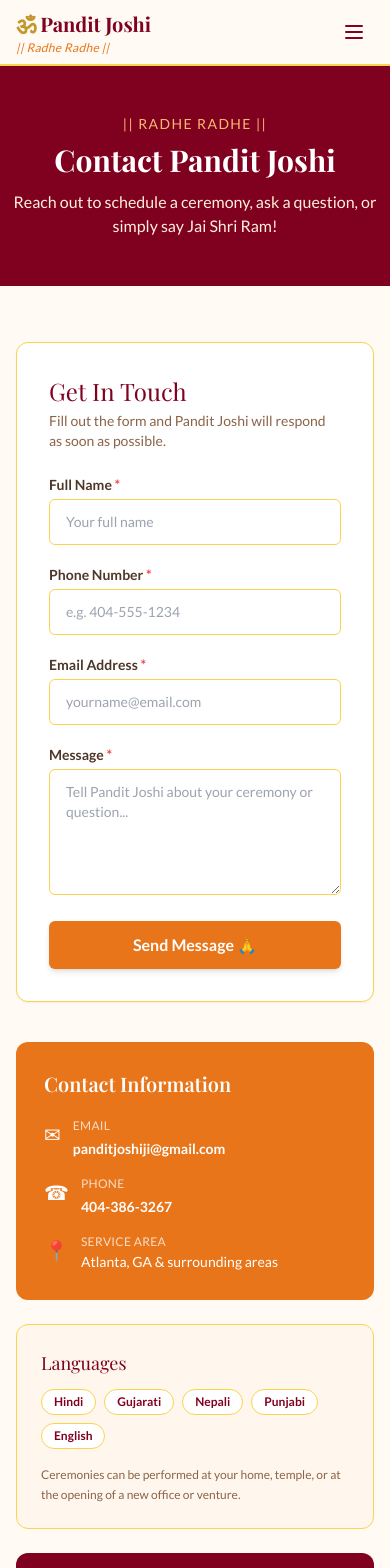
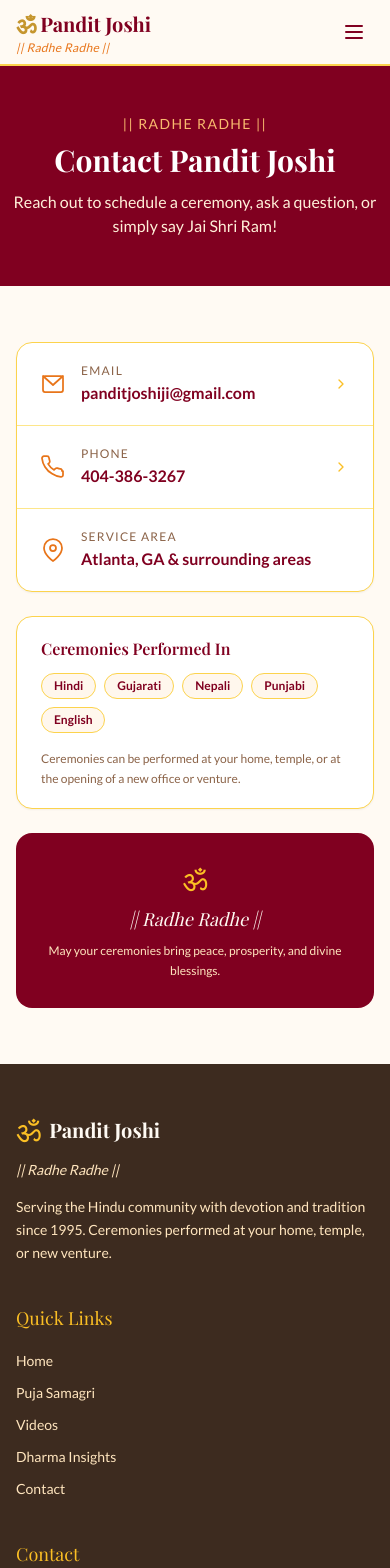
Before and after one commit to Joshi004/PanditJoshi, a React (Vite) app: page /PanditJoshi/contact in a window 390 px wide. Shown: the top 1568 px of the page. Built offline with nearby package versions, Linux system fonts and the light colour scheme; a web font is replaced by a local one.

Commit message:
Refactor BlogCard component to include FeaturedBlogCard; enhance styling and structure across various components including VideoCard, PujaSamagriAccordion, and Contact page. Remove ContactForm component and update Contact page layout for improved user experience.

```diff
--- a/src/components/ContactForm.jsx
+++ /dev/null
@@ -1,141 +0,0 @@
-import { useState } from 'react'
-
-const initialForm = { name: '', phone: '', email: '', message: '' }
-
-function validate(form) {
-  const errors = {}
-  if (!form.name.trim()) errors.name = 'Name is required.'
-  if (!form.phone.trim()) {
-    errors.phone = 'Phone number is required.'
-  } else if (!/^[\d\s\-\+\(\)]{7,15}$/.test(form.phone.trim())) {
-    errors.phone = 'Please enter a valid phone number.'
-  }
-  if (!form.email.trim()) {
-    errors.email = 'Email address is required.'
-  } else if (!/^[^\s@]+@[^\s@]+\.[^\s@]+$/.test(form.email)) {
-    errors.email = 'Please enter a valid email address.'
-  }
-  if (!form.message.trim()) errors.message = 'Message is required.'
-  return errors
-}
-
-export default function ContactForm() {
-  const [form, setForm] = useState(initialForm)
-  const [errors, setErrors] = useState({})
-  const [submitted, setSubmitted] = useState(false)
-
-  const handleChange = (e) => {
-    setForm((prev) => ({ ...prev, [e.target.name]: e.target.value }))
-    if (errors[e.target.name]) {
-      setErrors((prev) => ({ ...prev, [e.target.name]: undefined }))
-    }
-  }
-
-  const handleSubmit = (e) => {
-    e.preventDefault()
-    const errs = validate(form)
-    if (Object.keys(errs).length > 0) {
-      setErrors(errs)
-      return
-    }
-    setSubmitted(true)
-    setForm(initialForm)
-    setErrors({})
-  }
-
-  if (submitted) {
-    return (
-      <div className="flex flex-col items-center justify-center py-16 text-center">
-        <span className="text-5xl mb-4">🙏</span>
-        <h3 className="font-heading text-2xl text-maroon-800 mb-2">Message Received!</h3>
-        <p className="font-body text-brown-700 text-base mb-6 max-w-sm">
-          Thank you for reaching out. Pandit Joshi will get back to you shortly.
-        </p>
-        <p className="font-heading text-xl text-saffron-500 italic">|| Radhe Radhe ||</p>
-        <button
-          onClick={() => setSubmitted(false)}
-          className="mt-6 text-sm text-brown-600 hover:text-maroon-800 underline font-body"
-        >
-          Send another message
-        </button>
-      </div>
-    )
-  }
-
-  const fieldClass = (name) =>
-    `w-full px-4 py-3 rounded-md border font-body text-sm text-brown-900 bg-white focus:outline-none focus:ring-2 focus:ring-saffron-400 transition-colors ${
-      errors[name] ? 'border-red-400' : 'border-gold-300'
-    }`
-
-  return (
-    <form onSubmit={handleSubmit} noValidate className="space-y-5">
-      {/* Name */}
-      <div>
-        <label className="block font-body text-sm font-semibold text-brown-800 mb-1">
-          Full Name <span className="text-red-500">*</span>
-        </label>
-        <input
-          type="text"
-          name="name"
-          value={form.name}
-          onChange={handleChange}
-          placeholder="Your full name"
-          className={fieldClass('name')}
-        />
-        {errors.name && <p className="text-red-500 text-xs mt-1">{errors.name}</p>}
-      </div>
-
-      {/* Phone */}
-      <div>
-        <label className="block font-body text-sm font-semibold text-brown-800 mb-1">
-          Phone Number <span className="text-red-500">*</span>
-        </label>
-        <input
-          type="tel"
-          name="phone"
-          value={form.phone}
-          onChange={handleChange}
-          placeholder="e.g. 404-555-1234"
-          className={fieldClass('phone')}
-        />
-        {errors.phone && <p className="text-red-500 text-xs mt-1">{errors.phone}</p>}
-      </div>
-
-      {/* Email */}
-      <div>
-        <label className="block font-body text-sm font-semibold text-brown-800 mb-1">
-          Email Address <span className="text-red-500">*</span>
-        </label>
-        <input
-          type="email"
-          name="email"
-          value={form.email}
-          onChange={handleChange}
-          placeholder="yourname@email.com"
-          className={fieldClass('email')}
-        />
-        {errors.email && <p className="text-red-500 text-xs mt-1">{errors.email}</p>}
-      </div>
-
-      {/* Message */}
-      <div>
-        <label className="block font-body text-sm font-semibold text-brown-800 mb-1">
-          Message <span className="text-red-500">*</span>
-        </label>
-        <textarea
-          name="message"
-          value={form.message}
-          onChange={handleChange}
-          rows={5}
-          placeholder="Tell Pandit Joshi about your ceremony or question..."
-          className={fieldClass('message')}
-        />
-        {errors.message && <p className="text-red-500 text-xs mt-1">{errors.message}</p>}
-      </div>
-
-      <button type="submit" className="btn-primary w-full text-center text-base">
-        Send Message 🙏
-      </button>
-    </form>
-  )
-}
--- a/src/pages/Contact.jsx
+++ b/src/pages/Contact.jsx
@@ -1,4 +1,30 @@
-import ContactForm from '../components/ContactForm'
+const languages = ['Hindi', 'Gujarati', 'Nepali', 'Punjabi', 'English']
+
+function EnvelopeIcon() {
+  return (
+    <svg xmlns="http://www.w3.org/2000/svg" viewBox="0 0 24 24" fill="none" stroke="currentColor" strokeWidth="1.75" strokeLinecap="round" strokeLinejoin="round" className="w-6 h-6 flex-shrink-0">
+      <rect x="2" y="4" width="20" height="16" rx="2" />
+      <polyline points="2,4 12,13 22,4" />
+    </svg>
+  )
+}
+
+function PhoneIcon() {
+  return (
+    <svg xmlns="http://www.w3.org/2000/svg" viewBox="0 0 24 24" fill="none" stroke="currentColor" strokeWidth="1.75" strokeLinecap="round" strokeLinejoin="round" className="w-6 h-6 flex-shrink-0">
+      <path d="M22 16.92v3a2 2 0 0 1-2.18 2 19.79 19.79 0 0 1-8.63-3.07A19.5 19.5 0 0 1 4.07 12a19.79 19.79 0 0 1-3.07-8.67A2 2 0 0 1 3 1.18h3a2 2 0 0 1 2 1.72 12.84 12.84 0 0 0 .7 2.81 2 2 0 0 1-.45 2.11L7.09 8.91a16 16 0 0 0 6 6l1.27-1.27a2 2 0 0 1 2.11-.45 12.84 12.84 0 0 0 2.81.7A2 2 0 0 1 21 16h1z" />
+    </svg>
+  )
+}
+
+function MapPinIcon() {
+  return (
+    <svg xmlns="http://www.w3.org/2000/svg" viewBox="0 0 24 24" fill="none" stroke="currentColor" strokeWidth="1.75" strokeLinecap="round" strokeLinejoin="round" className="w-6 h-6 flex-shrink-0">
+      <path d="M21 10c0 7-9 13-9 13s-9-6-9-13a9 9 0 0 1 18 0z" />
+      <circle cx="12" cy="10" r="3" />
+    </svg>
+  )
+}
 
 export default function Contact() {
   return (
@@ -17,92 +43,91 @@ export default function Contact() {
       </div>
 
       {/* Content */}
-      <div className="max-w-5xl mx-auto px-4 sm:px-6 lg:px-8 py-14">
-        <div className="grid grid-cols-1 lg:grid-cols-5 gap-10">
-          {/* Form — takes 3 cols */}
-          <div className="lg:col-span-3 bg-white border border-gold-300 rounded-xl shadow-sm p-8">
-            <h2 className="font-heading text-2xl text-maroon-800 mb-1">Get In Touch</h2>
-            <p className="font-body text-sm text-brown-600 mb-6">
-              Fill out the form and Pandit Joshi will respond as soon as possible.
+      <div className="max-w-lg mx-auto px-4 sm:px-6 py-14 flex flex-col gap-6">
+
+        {/* Contact Action Card */}
+        <div className="bg-white border border-gold-300 rounded-2xl shadow-sm overflow-hidden">
+          {/* Email */}
+          <a
+            href="mailto:panditjoshiji@gmail.com"
+            className="flex items-center gap-4 px-6 py-5 text-maroon-800 hover:bg-saffron-50 transition-colors duration-200 group border-b border-gold-200"
+          >
+            <span className="text-saffron-500 group-hover:text-saffron-600 transition-colors">
+              <EnvelopeIcon />
+            </span>
+            <div className="flex-1 min-w-0">
+              <p className="font-body text-xs uppercase tracking-widest text-brown-600 mb-0.5">Email</p>
+              <p className="font-body text-base font-semibold text-maroon-800 group-hover:text-saffron-600 transition-colors truncate">
+                panditjoshiji@gmail.com
               </p>
-            <ContactForm />
+            </div>
+            <svg xmlns="http://www.w3.org/2000/svg" viewBox="0 0 24 24" fill="none" stroke="currentColor" strokeWidth="2" strokeLinecap="round" strokeLinejoin="round" className="w-4 h-4 text-gold-400 flex-shrink-0">
+              <polyline points="9,18 15,12 9,6" />
+            </svg>
+          </a>
+
+          {/* Phone */}
+          <a
+            href="tel:4043863267"
+            className="flex items-center gap-4 px-6 py-5 text-maroon-800 hover:bg-saffron-50 transition-colors duration-200 group border-b border-gold-200"
+          >
+            <span className="text-saffron-500 group-hover:text-saffron-600 transition-colors">
+              <PhoneIcon />
+            </span>
+            <div className="flex-1">
+              <p className="font-body text-xs uppercase tracking-widest text-brown-600 mb-0.5">Phone</p>
+              <p className="font-body text-base font-semibold text-maroon-800 group-hover:text-saffron-600 transition-colors">
+                404-386-3267
+              </p>
+            </div>
+            <svg xmlns="http://www.w3.org/2000/svg" viewBox="0 0 24 24" fill="none" stroke="currentColor" strokeWidth="2" strokeLinecap="round" strokeLinejoin="round" className="w-4 h-4 text-gold-400 flex-shrink-0">
+              <polyline points="9,18 15,12 9,6" />
+            </svg>
+          </a>
+
+          {/* Location (non-clickable) */}
+          <div className="flex items-center gap-4 px-6 py-5 text-maroon-800">
+            <span className="text-saffron-500">
+              <MapPinIcon />
+            </span>
+            <div className="flex-1">
+              <p className="font-body text-xs uppercase tracking-widest text-brown-600 mb-0.5">Service Area</p>
+              <p className="font-body text-base font-semibold text-maroon-800">
+                Atlanta, GA &amp; surrounding areas
+              </p>
+            </div>
+          </div>
         </div>
 
-          {/* Info panel — takes 2 cols */}
-          <div className="lg:col-span-2 flex flex-col gap-6">
-            {/* Contact details */}
-            <div className="bg-saffron-500 rounded-xl p-7 text-white">
-              <h3 className="font-heading text-xl font-semibold mb-5">Contact Information</h3>
-              <ul className="space-y-4">
-                <li className="flex items-start gap-3">
-                  <span className="text-xl mt-0.5">✉</span>
-                  <div>
-                    <p className="font-body text-xs opacity-75 uppercase tracking-wide mb-0.5">
-                      Email
-                    </p>
-                    <a
-                      href="mailto:panditjoshiji@gmail.com"
-                      className="font-body text-sm font-semibold hover:underline break-all"
-                    >
-                      panditjoshiji@gmail.com
-                    </a>
-                  </div>
-                </li>
-                <li className="flex items-start gap-3">
-                  <span className="text-xl mt-0.5">☎</span>
-                  <div>
-                    <p className="font-body text-xs opacity-75 uppercase tracking-wide mb-0.5">
-                      Phone
-                    </p>
-                    <a
-                      href="tel:4043863267"
-                      className="font-body text-sm font-semibold hover:underline"
-                    >
-                      404-386-3267
-                    </a>
-                  </div>
-                </li>
-                <li className="flex items-start gap-3">
-                  <span className="text-xl mt-0.5">📍</span>
-                  <div>
-                    <p className="font-body text-xs opacity-75 uppercase tracking-wide mb-0.5">
-                      Service Area
-                    </p>
-                    <p className="font-body text-sm">Atlanta, GA & surrounding areas</p>
-                  </div>
-                </li>
-              </ul>
-            </div>
-
-            {/* Services reminder */}
-            <div className="bg-ivory-100 border border-gold-300 rounded-xl p-6">
-              <h3 className="font-heading text-lg text-maroon-800 mb-3">Languages</h3>
+        {/* Languages */}
+        <div className="bg-white border border-gold-300 rounded-2xl shadow-sm px-6 py-5">
+          <h3 className="font-heading text-base text-maroon-800 font-semibold mb-3">
+            Ceremonies Performed In
+          </h3>
           <div className="flex flex-wrap gap-2">
-                {['Hindi', 'Gujarati', 'Nepali', 'Punjabi', 'English'].map((lang) => (
+            {languages.map((lang) => (
               <span
                 key={lang}
-                    className="font-body text-xs font-semibold text-maroon-800 bg-white border border-gold-300 rounded-full px-3 py-1"
+                className="font-body text-xs font-semibold text-maroon-800 bg-ivory-100 border border-gold-300 rounded-full px-3 py-1"
               >
                 {lang}
               </span>
             ))}
           </div>
           <p className="font-body text-xs text-brown-600 mt-4 leading-relaxed">
-                Ceremonies can be performed at your home, temple, or at the opening of a new
-                office or venture.
+            Ceremonies can be performed at your home, temple, or at the opening of a new office or venture.
           </p>
         </div>
 
-            {/* Blessing quote */}
-            <div className="bg-maroon-800 rounded-xl p-6 text-center">
+        {/* Blessing Quote */}
+        <div className="bg-maroon-800 rounded-2xl px-6 py-7 text-center">
           <span className="text-gold-400 text-3xl font-heading block mb-2">ॐ</span>
           <p className="font-heading text-lg text-ivory-50 italic">|| Radhe Radhe ||</p>
-              <p className="font-body text-xs text-ivory-300 mt-2">
+          <p className="font-body text-xs text-ivory-300 mt-2 leading-relaxed">
             May your ceremonies bring peace, prosperity, and divine blessings.
           </p>
         </div>
-          </div>
-        </div>
+
       </div>
     </div>
   )
```
Also changed, not shown: src/components/BlogCard.jsx (+61 -19 lines), src/components/PujaSamagriAccordion.jsx (+54 -39 lines), src/components/VideoCard.jsx (+5 -3 lines), src/data/videos.js (+12 -14 lines), src/pages/Blog.jsx (+15 -8 lines), src/pages/PujaSamagri.jsx (+23 -9 lines). Lines whose indentation alone changed are shown as unchanged.
